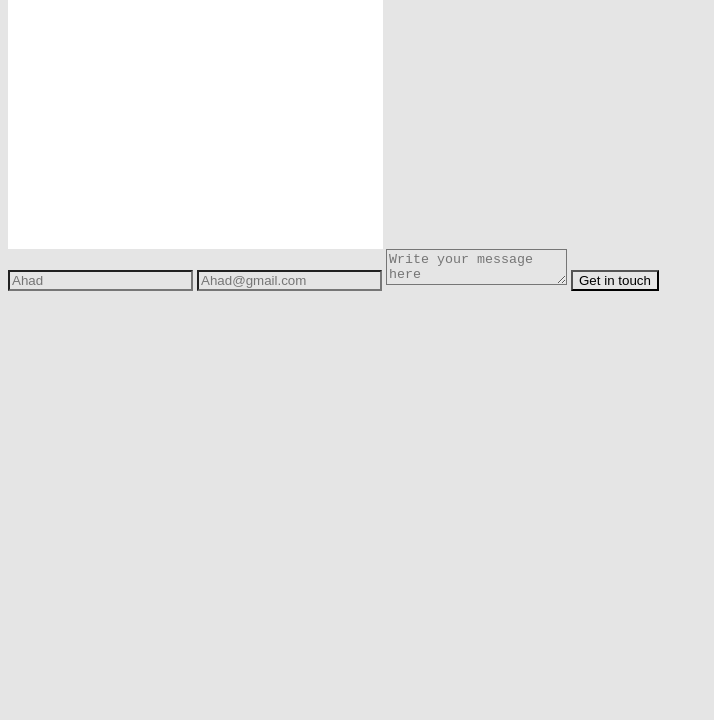
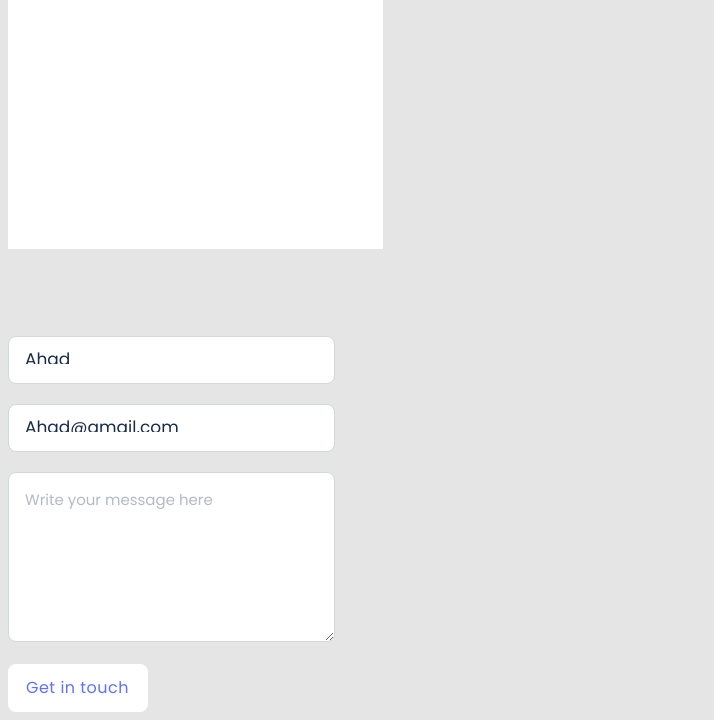
Before and after one commit to ahadb802/My-Portfolio, a website: page index.html in a window 1280 px wide. Shown: the part 4623-5343 px from the top of the page, without its empty margins (0-714 px from the left). Before the commit the page ends 4922 px from the top, so only its background shows below. Drawn offline with Linux system fonts and the light colour scheme.

Commit message:
Update style.css for the form section

```diff
--- a/stylesheet.css
+++ b/stylesheet.css
@@ -720,3 +720,91 @@ button:hover {
   align-items: center;
   color: #000;
 }
+
+.contact-me form {
+  background-color: transparent;
+  margin-top: 87px;
+}
+
+form{
+  display: flex;
+  flex-direction:column;
+  margin-top: 87px;
+  background-color: transparent;
+}
+
+form input{
+height: 48px;
+width: 327px;
+left: 0px;
+right: 0px;
+top: 0px;
+bottom: 0px;
+padding: 15px 38px 15px 16px;
+margin-bottom: 20px;
+background-color: #fff;
+border: 1px solid #cfd8dc;
+border-radius: 8px;
+}
+
+::placeholder{
+  height: 18px;
+  left: 16px;
+  right: 38px;
+  top: calc(50% - 18px/2);
+  font-family: 'Poppins';
+  font-style: normal;
+  font-weight: 400;
+  font-size: 17px;
+  line-height: 20px;
+  color: #172b4d;
+}
+
+.msg{
+height: 170px;
+width: 327px;
+padding-left: 16px;
+padding-right: 38px;
+padding-top: 15px;
+padding-bottom: 15px;
+text-align: initial;
+background-color: #FFFFFF;
+border: 1px solid #CFD8DC;
+border-radius: 8px;
+margin-bottom: 22px;
+}
+
+.msg::placeholder{
+font-family: 'Poppins';
+font-style: normal;
+font-weight: 400;
+font-size: 15px;
+line-height: 24px;
+color: #b3bac5;
+}
+
+form button{
+padding: 12px 16px;
+width: 140px;
+height: 48px;
+display: flex;
+flex-direction: row;
+align-items: center;
+text-align: center;
+font-family: 'Poppins';
+font-style: normal;
+font-weight: 500;
+font-size: 16px;
+line-height: 24px;
+letter-spacing: 0.03em;
+color: #6070ff;
+background: #fff;
+border-radius: 8px;
+border-color: transparent;
+
+}
+.Ellipse-12{
+  width: 21px;
+height: 21px;
+margin: 55px 201px 27px 153px;
+}
```
